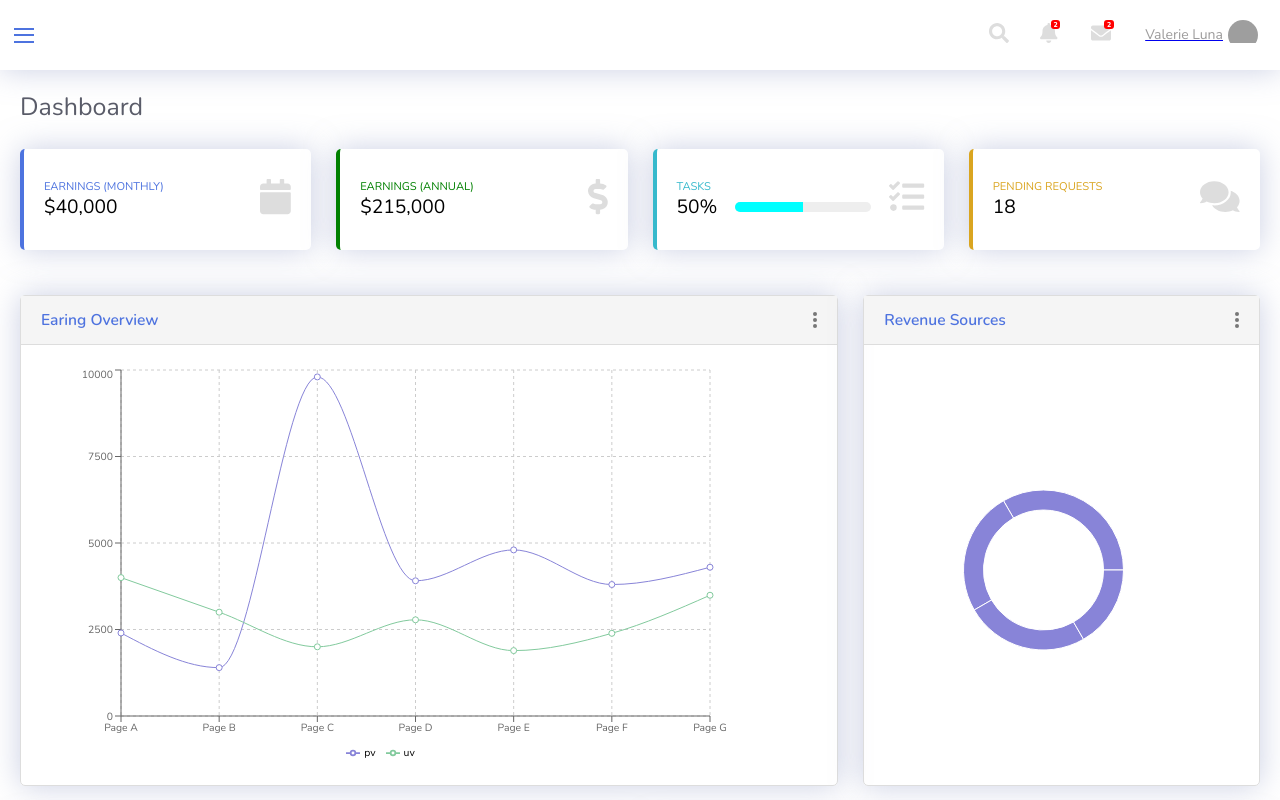
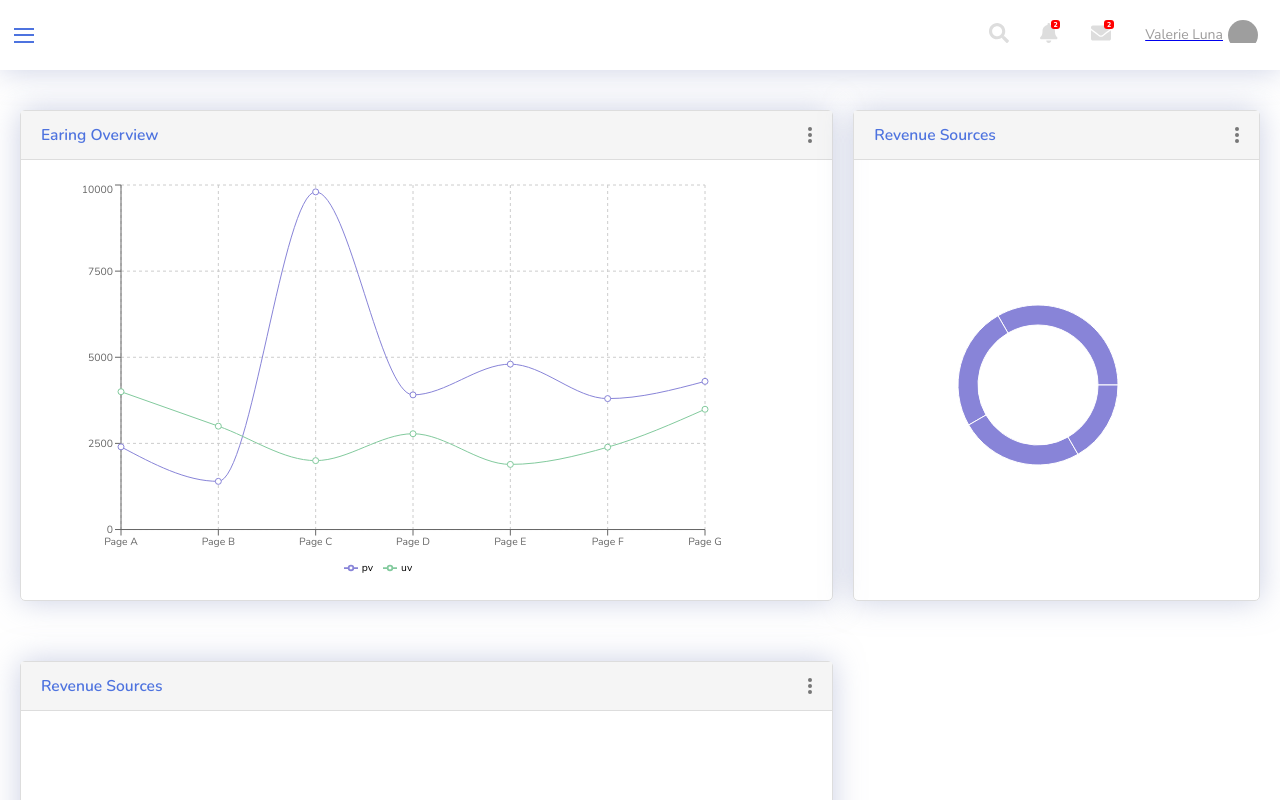
Before and after one commit to RobertLigman/sb-admin-2-clone, a React (Create React App) app: page /Charts in a window 1280 px wide. Shown: the top 800 px of the page. Built offline with nearby package versions, Linux system fonts and the light colour scheme; grey boxes are pictures that could not be loaded.

Commit message:
add charts subpage

```diff
--- a/src/App.js
+++ b/src/App.js
@@ -15,6 +15,7 @@ import Blank from "./components/blank/Blank";
 import Buttons from "./components/Buttons/Buttons";
 import Cards from "./components/Cards/Cards";
 import Other from "./components/Other/Other";
+import Charts from "./components/Charts/Charts";
 function App() {
   const [sideNav, setSideNav] = useState(false);
 
@@ -67,6 +68,9 @@ function App() {
         <Route path="/Other">
           <Other />
         </Route>
+        <Route path="/Charts">
+          <Charts />
+        </Route>
         <Route path="/">
           <Main
           // setMarginLeft={sideNav ? "var(--side-nav-width)" : null}
--- /dev/null
+++ b/src/components/Charts/Charts.css
@@ -0,0 +1,6 @@
+.Charts {
+    display: grid;
+    grid-template-columns: 2fr 1fr;
+    gap: 20px;
+    margin: 20px;
+}
--- /dev/null
+++ b/src/components/Charts/Charts.js
@@ -0,0 +1,129 @@
+import React from "react";
+import "./Charts.css";
+import {
+  ResponsiveContainer,
+  LineChart,
+  Line,
+  XAxis,
+  YAxis,
+  CartesianGrid,
+  Tooltip,
+  Legend,
+} from "recharts";
+import { PieChart, Pie } from "recharts";
+import Card from "../Card";
+const data1 = [
+  { name: "Group A", value: 400 },
+  { name: "Group B", value: 300 },
+  { name: "Group C", value: 300 },
+  { name: "Group D", value: 200 },
+];
+const data = [
+  {
+    name: "Page A",
+    uv: 4000,
+    pv: 2400,
+    amt: 2400,
+  },
+  {
+    name: "Page B",
+    uv: 3000,
+    pv: 1398,
+    amt: 2210,
+  },
+  {
+    name: "Page C",
+    uv: 2000,
+    pv: 9800,
+    amt: 2290,
+  },
+  {
+    name: "Page D",
+    uv: 2780,
+    pv: 3908,
+    amt: 2000,
+  },
+  {
+    name: "Page E",
+    uv: 1890,
+    pv: 4800,
+    amt: 2181,
+  },
+  {
+    name: "Page F",
+    uv: 2390,
+    pv: 3800,
+    amt: 2500,
+  },
+  {
+    name: "Page G",
+    uv: 3490,
+    pv: 4300,
+    amt: 2100,
+  },
+];
+
+const Charts = () => {
+  return (
+    <div className="Charts hero">
+      <Card title="Earing Overview" dots="true" classes="">
+        <ResponsiveContainer width="90%" height={400}>
+          <LineChart
+            // width="80%"
+            // height={300}
+            data={data}
+            margin={{
+              top: 5,
+              right: 30,
+              left: 20,
+              bottom: 5,
+            }}>
+            <CartesianGrid strokeDasharray="3 3" />
+            <XAxis dataKey="name" />
+            <YAxis />
+            <Tooltip />
+            <Legend />
+            <Line
+              type="monotone"
+              dataKey="pv"
+              stroke="#8884d8"
+              activeDot={{ r: 8 }}
+            />
+            <Line type="monotone" dataKey="uv" stroke="#82ca9d" />
+          </LineChart>
+        </ResponsiveContainer>
+      </Card>
+      <Card title="Revenue Sources" dots="true" classes="">
+        <ResponsiveContainer width="90%" height={400}>
+          <PieChart>
+            <Pie
+              data={data1}
+              cx="50%"
+              cy={200}
+              innerRadius={60}
+              outerRadius={80}
+              fill="#8884d8"
+              dataKey="value"
+            />
+          </PieChart>
+        </ResponsiveContainer>
+      </Card>
+      <Card title="Revenue Sources" dots="true" classes="">
+        <ResponsiveContainer width="90%" height={400}>
+          <PieChart>
+            <Pie
+              data={data1}
+              cx="50%"
+              cy={200}
+              innerRadius={60}
+              outerRadius={80}
+              fill="#8884d8"
+              dataKey="value"
+            />
+          </PieChart>
+        </ResponsiveContainer>
+      </Card>
+    </div>
+  );
+};
+export default Charts;
```
